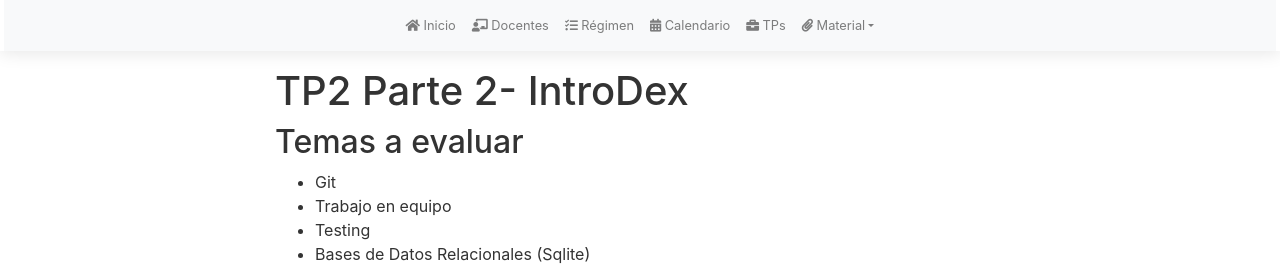
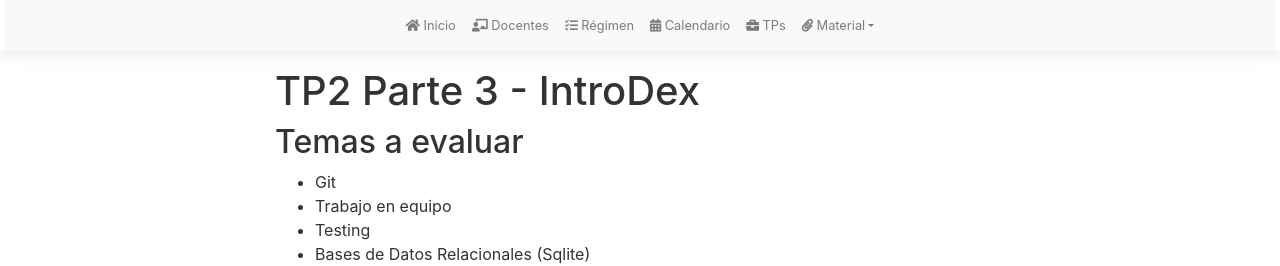
Before and after one commit to intro-tb022/intro, a Jekyll site: the page built from tps/2024_c2/tp2-3.md, in a window 1280 px wide and 900 px high. Shown: the top 266 px of the window. Built offline with Jekyll 4.4.1, drawn with Linux system fonts in a browser that asks for light colours; nearby versions of some CDN libraries; our own code applies the rules of GitHub Pages for plain Markdown files.

Commit message:
Fix title TP 2 Part 3

```diff
--- a/tps/2024_c2/tp2-3.md
+++ b/tps/2024_c2/tp2-3.md
@@ -1,4 +1,4 @@
-# TP2 Parte 2- IntroDex
+# TP2 Parte 3 - IntroDex
 
 ## Temas a evaluar
 
```
